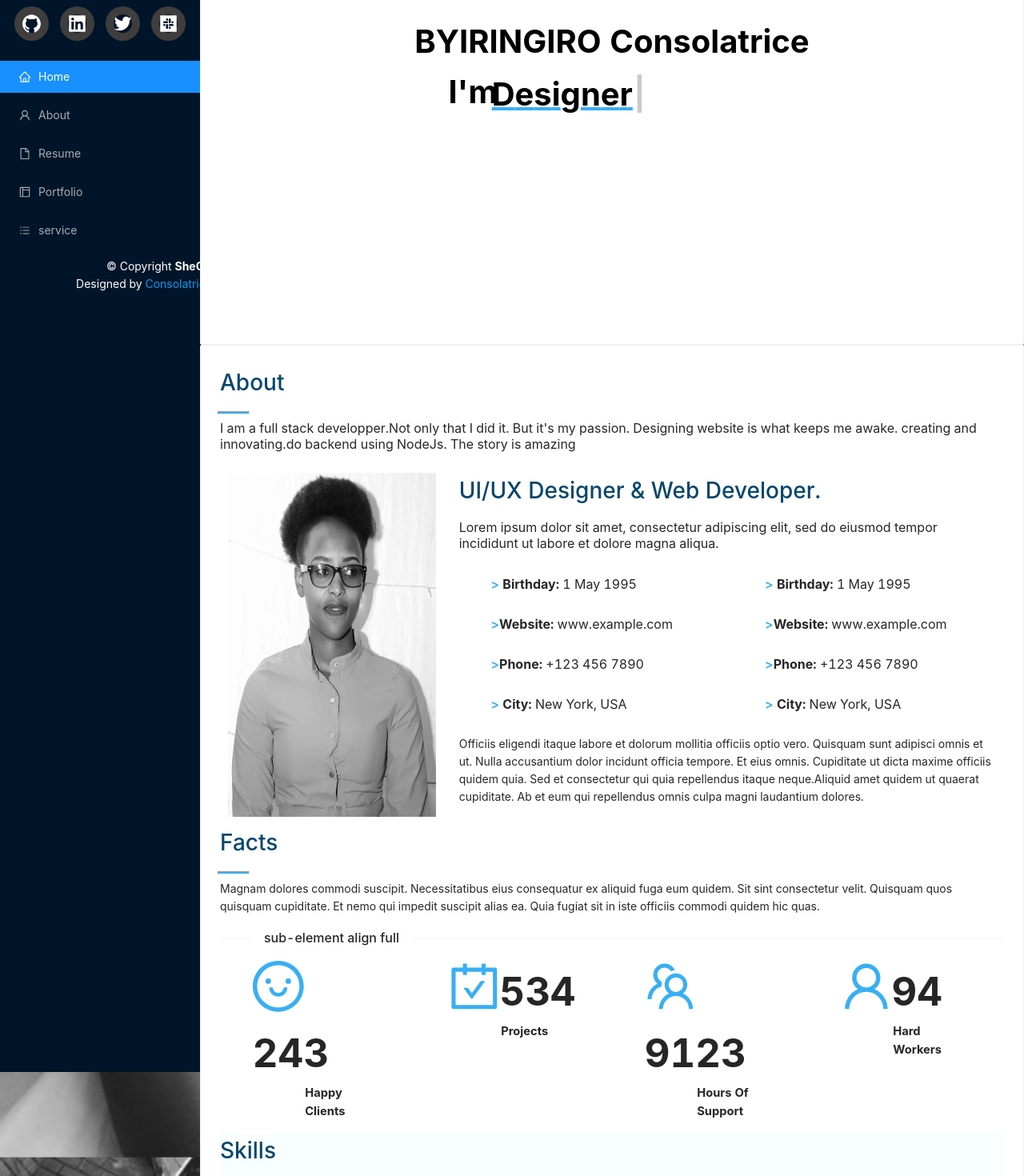
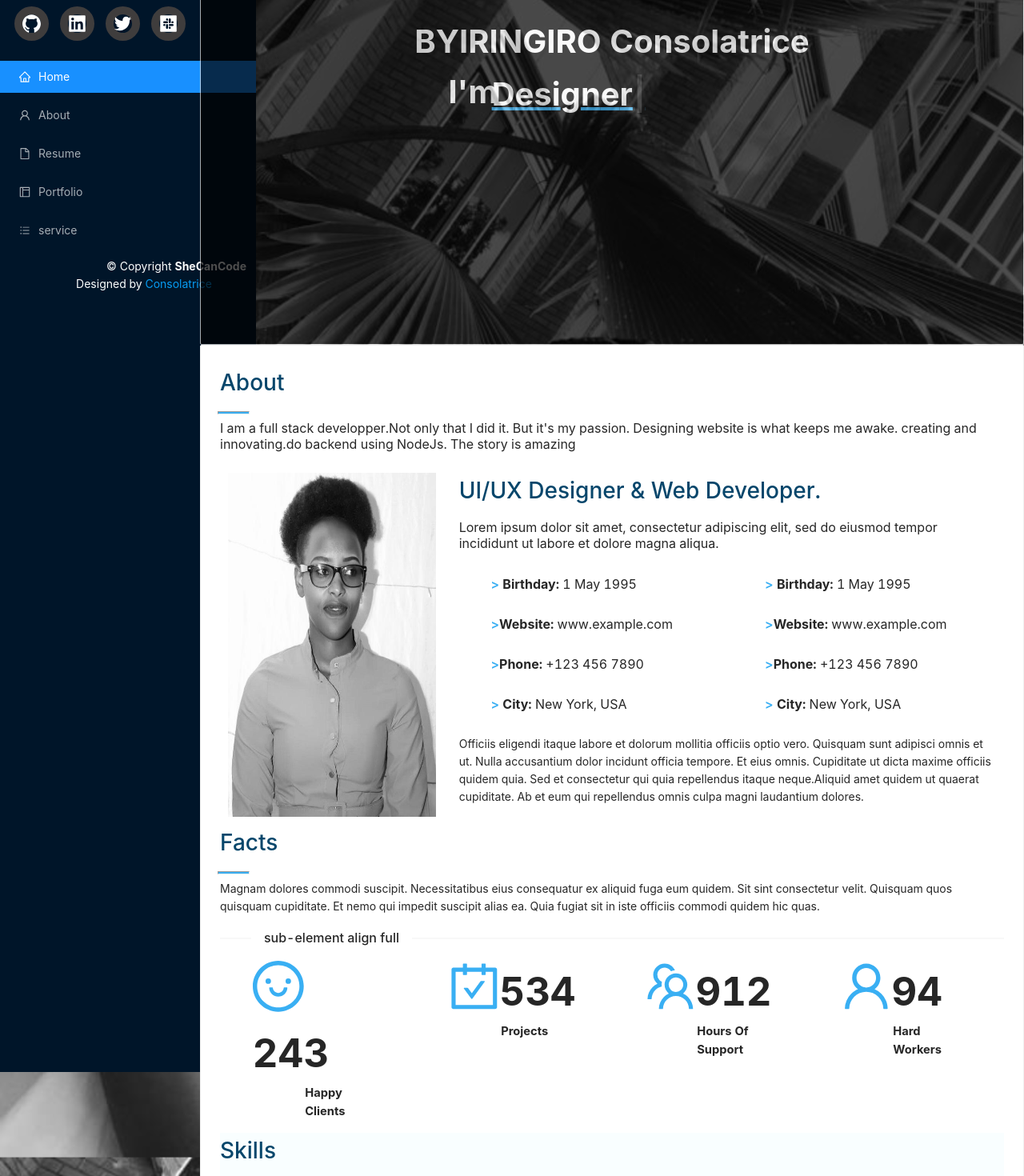
Before and after one commit to Consolatrice-tech/Portfolio-ReactJs, a React (Create React App) app: page / in a window 1280 px wide. Shown: the part 260-1730 px from the top of the page at 80% size. Built offline with nearby package versions, Linux system fonts and the light colour scheme.

Commit message:
Changes in Home image

```diff
--- a/package.json
+++ b/package.json
@@ -17,9 +17,11 @@
   },
   "scripts": {
     "start": "react-scripts start",
-    "build": "react-scripts build",
+    "build": "react-scripts build && echo '/* /index.html  200' | cat >build/_redirects",
     "test": "react-scripts test",
     "eject": "react-scripts eject"
+
+
   },
   "eslintConfig": {
     "extends": [
--- a/src/components/AboutComponent.js
+++ b/src/components/AboutComponent.js
@@ -14,7 +14,7 @@ import {
 
 const AboutComponent=()=>{
     return(
-    <Card className="about-container">
+    <Card className="about-container" id="about">
     <div className="intro-content">
         <h1> About </h1>
         <hr/>
@@ -66,7 +66,7 @@ const AboutComponent=()=>{
       <p>Happy Clients  </p></Col>
       <Col span={4} className="numbers"><CarryOutOutlined className="emoji"/>534
       <p>Projects </p></Col>
-      <Col span={4} className="numbers"><TeamOutlined className="emoji" />9123
+      <Col span={4} className="numbers"><TeamOutlined className="emoji" />912
       <p>Hours Of Support </p></Col>
       <Col span={4} className="numbers"><UserOutlined className="emoji" />94
       <p>Hard Workers</p></Col>
--- a/src/components/MainLayout.js
+++ b/src/components/MainLayout.js
@@ -1,4 +1,5 @@
-import React,{useState} from 'react';
+import React,{useState, Component} from 'react';
+import {Link} from 'react-scroll';
 import ReactDOM from 'react-dom';
 import 'antd/dist/antd.css';
 import './index.css';
@@ -44,7 +45,8 @@ const MainLayout=({children}) =>{
               Home
             </Menu.Item>
             <Menu.Item key="2" icon={<UserOutlined className="inlineIcon"/>}>
-              About
+              <Link  to="about" spy={true} smooth={true}>About</Link>
+
             </Menu.Item>
             <Menu.Item key="3" icon={<FileOutlined className="inlineIcon"/>}>
              Resume
@@ -76,7 +78,7 @@ const MainLayout=({children}) =>{
             style={{
               margin: '0px 0px',
               padding: 0,
-              minHeight: "00vh",
+              minHeight: "100vh",
             }}
           >
             {children}
--- a/src/components/Resumecomponent.js
+++ b/src/components/Resumecomponent.js
@@ -1,10 +1,11 @@
 
 import React from 'react';
 import './index.css';
+import {Card} from 'antd'
 
 const ResumeComponent=()=>{
     return (
-        <div className="Resume-container">
+        <Card className="Resume-container">
             <div className="intro-content">
         <h1> Resume </h1>
         <hr/>
@@ -64,7 +65,7 @@ const ResumeComponent=()=>{
                 </div>
                 </div>
                 </div>
-        </div>
+        </Card>
 
     );
 };
--- a/src/components/index.css
+++ b/src/components/index.css
@@ -22,9 +22,7 @@
   .site-layout .site-layout-background {
     background: url("../assets/consl.jpeg");
     /* background-color:white; */
-
-    /* margin-left: 20%; */
-    opacity: 1;
+    /* opacity:0.1; */
     background-size: cover;
     background-repeat: no-repeat;
     background-attachment: fixed;
@@ -91,6 +89,8 @@
    }
    .home-container{
      /* width: 100%; */
+     background:black;
+     opacity:0.7;
      margin-left: 250px;
      /* height: 100%; */
      text-align: center;
@@ -100,7 +100,7 @@
      margin-left: -48%;
    }
    .home-content{
-     color:black;
+     color:white;
      font-size: 40px;
      font-weight: bolder;
      font-style:inherit;
@@ -152,7 +152,6 @@
 
   .about-container .row{
      display: grid;
-     /* background-color:  #2196F3; */
      grid-template-columns: auto auto;
      grid-gap: -2%;
      padding: 10px;
@@ -220,6 +219,7 @@
     /* position: relative;  */
     /* width:100%; */
     /* height: 100%; */
+    margin-left: 250px;
     background-color: white;
 
   }
@@ -234,15 +234,13 @@
 
      .Resume-container .row{
       display: grid;
-      /* background-color:  #2196F3; */
       grid-template-columns: auto auto auto;
       grid-gap: -2%;
-      /* padding: 10px; */
+
      }
      .Portfolio-container{
       position: relative;
-      /* width:100%; */
-      /* height: 100%; */
+      margin-left: 250px;
       background-color: rgb(249, 254, 255);
     }
      .Portfolio-container h1 {
```
